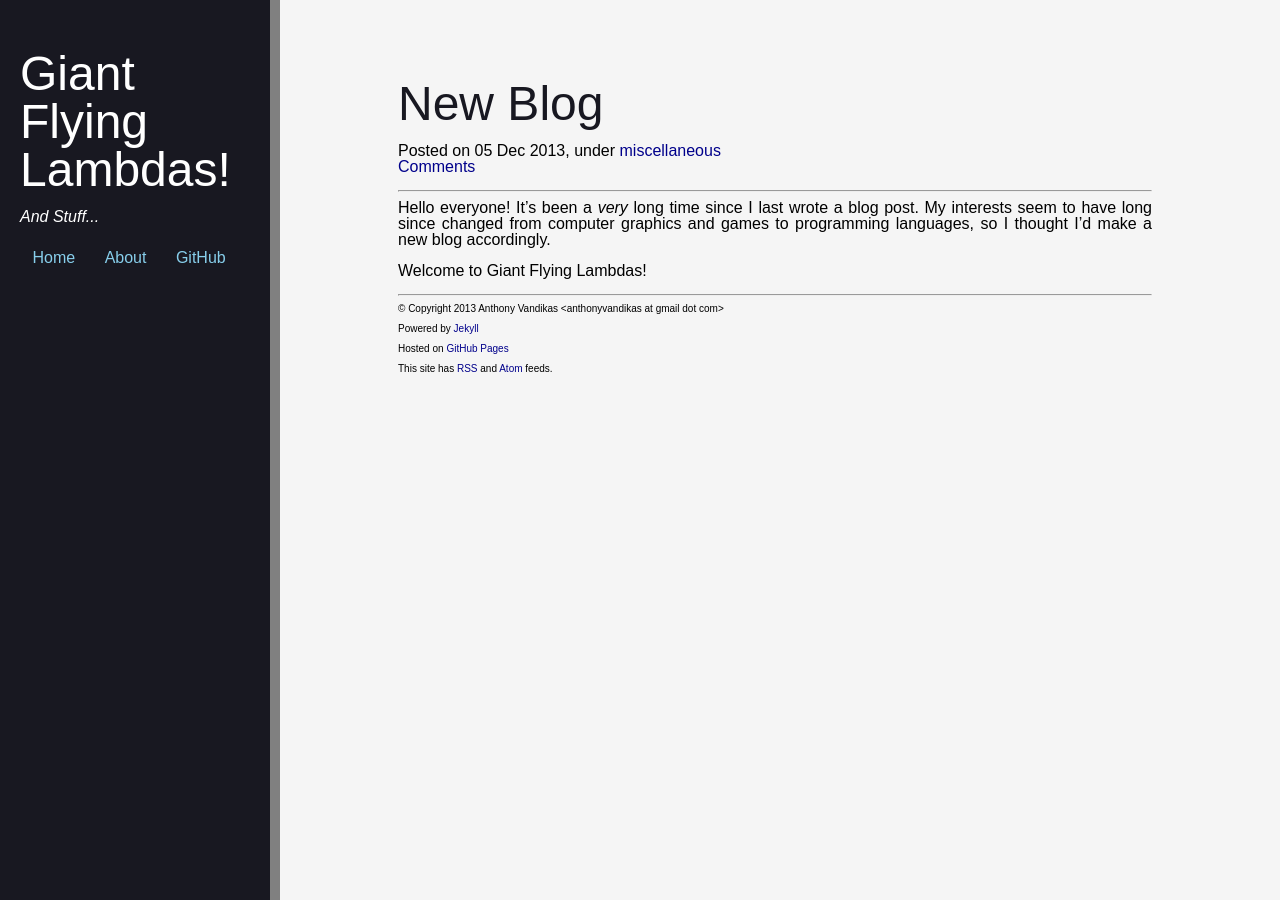
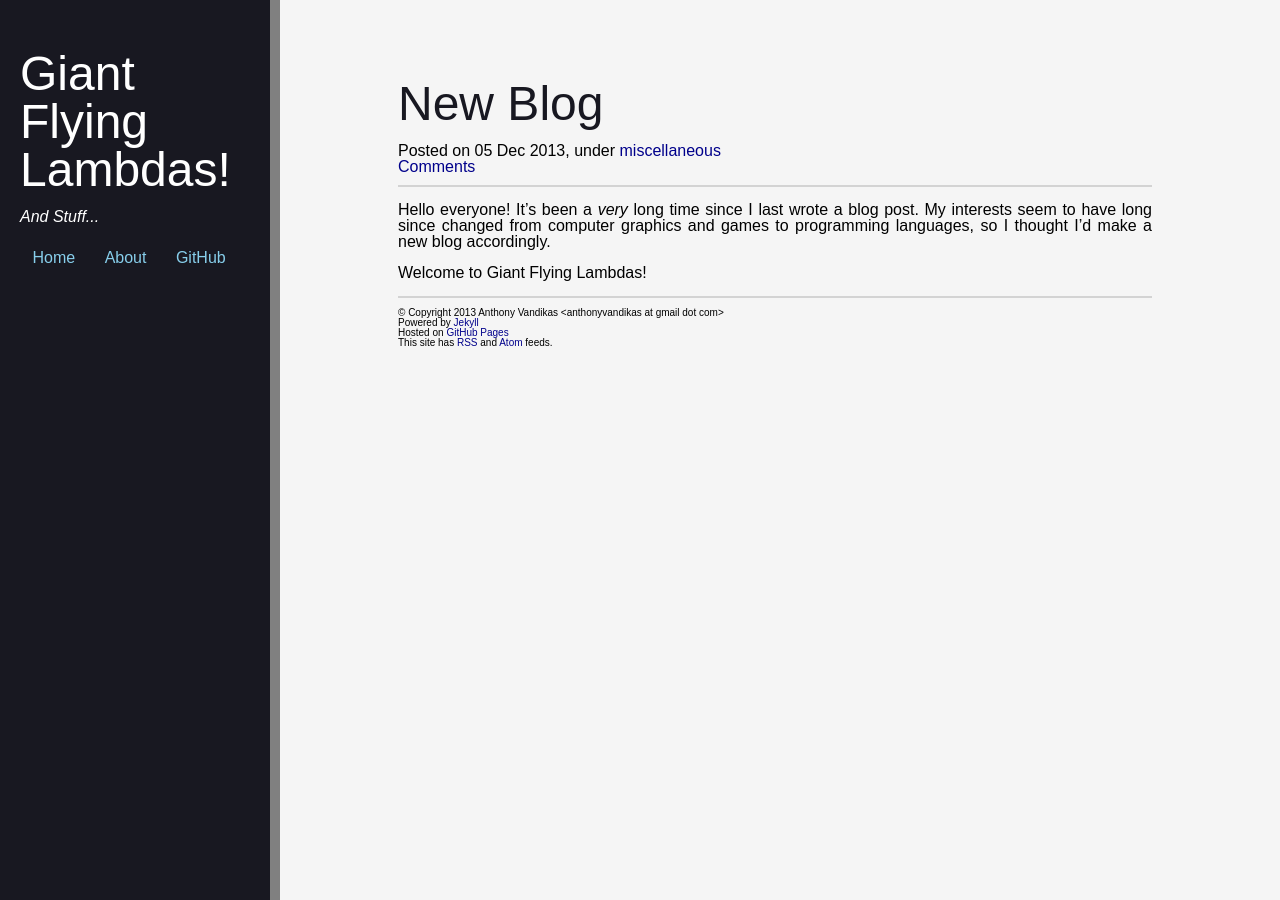
Before and after one commit to YellPika/YellPika.github.io, a Jekyll site: the page built from _posts/2013-12-05-new-blog.md, in a window 1280 px wide. Built offline with Jekyll 4.4.1, drawn with Linux system fonts in a browser that asks for light colours; Markdown is read by kramdown in place of the engine named in the settings.

Commit message:
Swapped hr tags with borders

```diff
--- a/_layouts/default.html
+++ b/_layouts/default.html
@@ -25,19 +25,12 @@
     <div class="content">
         {{ content }}
 
-        <hr>
-
         <p class="footer">
             © Copyright 2013 Anthony Vandikas &lt;anthonyvandikas at gmail dot com&gt;<br />
-            <br />
             Powered by <a href="http://jekyllrb.com/">Jekyll</a><br />
-            <br />
             Hosted on <a href="http://pages.github.com/">GitHub Pages</a><br />
-            <br />
             This site has <a href="/rss.xml">RSS</a> and <a href="/atom.xml">Atom</a> feeds.
         </p>
-
-        <br />
 
         {% if page.comments %}
         <div id="disqus_thread"></div>
--- a/_layouts/post.html
+++ b/_layouts/post.html
@@ -4,7 +4,7 @@ comments: true
 ---
 
 <a href="{{ page.url }}"><h1>{{ page.title }}</h1></a>
-<p>
+<p class="header">
     Posted on {{ page.date | date_to_string }}, under
     {% for category in page.categories %}
         {% if forloop.first %}
@@ -17,6 +17,4 @@ comments: true
     <a href="{{ page.url }}#disqus_thread">Comments</a>
 </p>
 
-<hr>
-
 {{ content }}
--- a/css/main.css
+++ b/css/main.css
@@ -78,8 +78,15 @@ blockquote {
     padding: 50px 10%;
 }
 
+.header {
+    border-bottom: 2px solid lightgray;
+    padding-bottom: 10px;
+}
+
 .footer {
     font-size: x-small;
+    border-top: 2px solid lightgray;
+    padding-top: 10px;
 }
 
 .postlisting {
```
